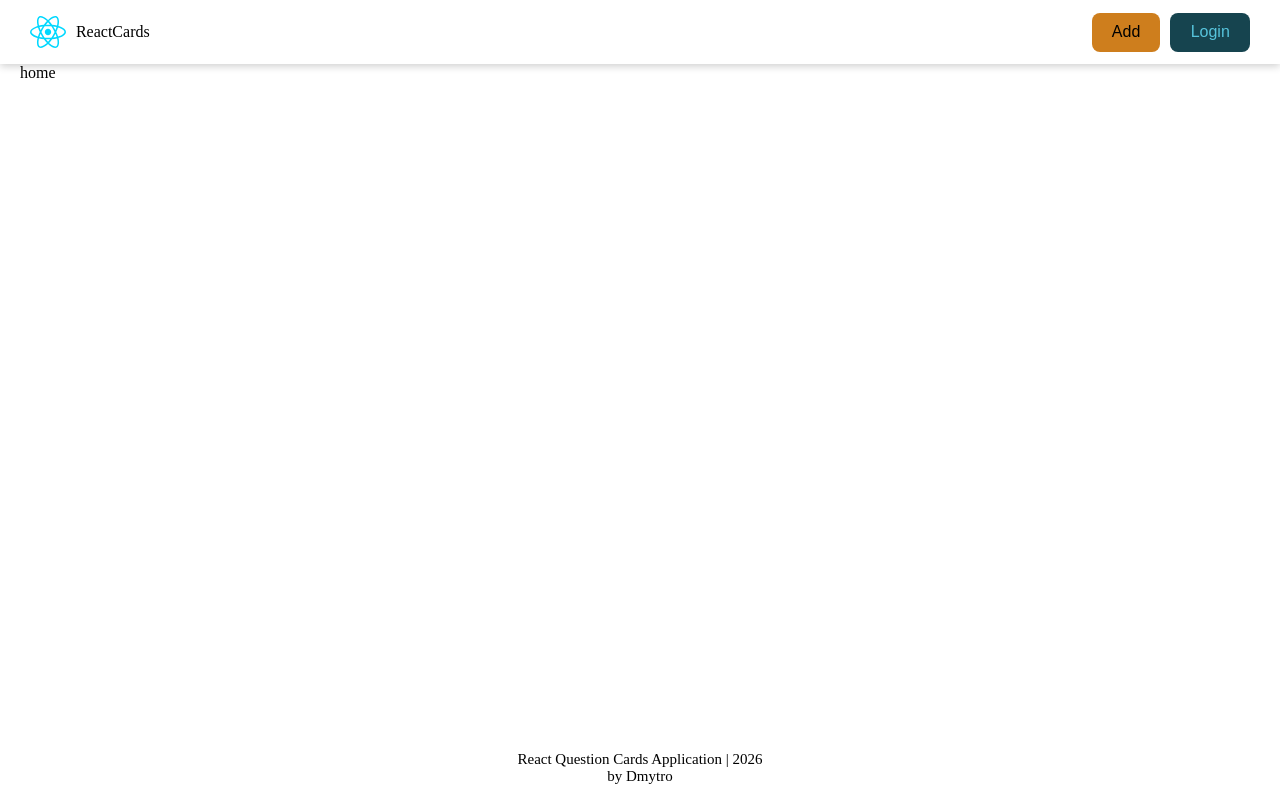
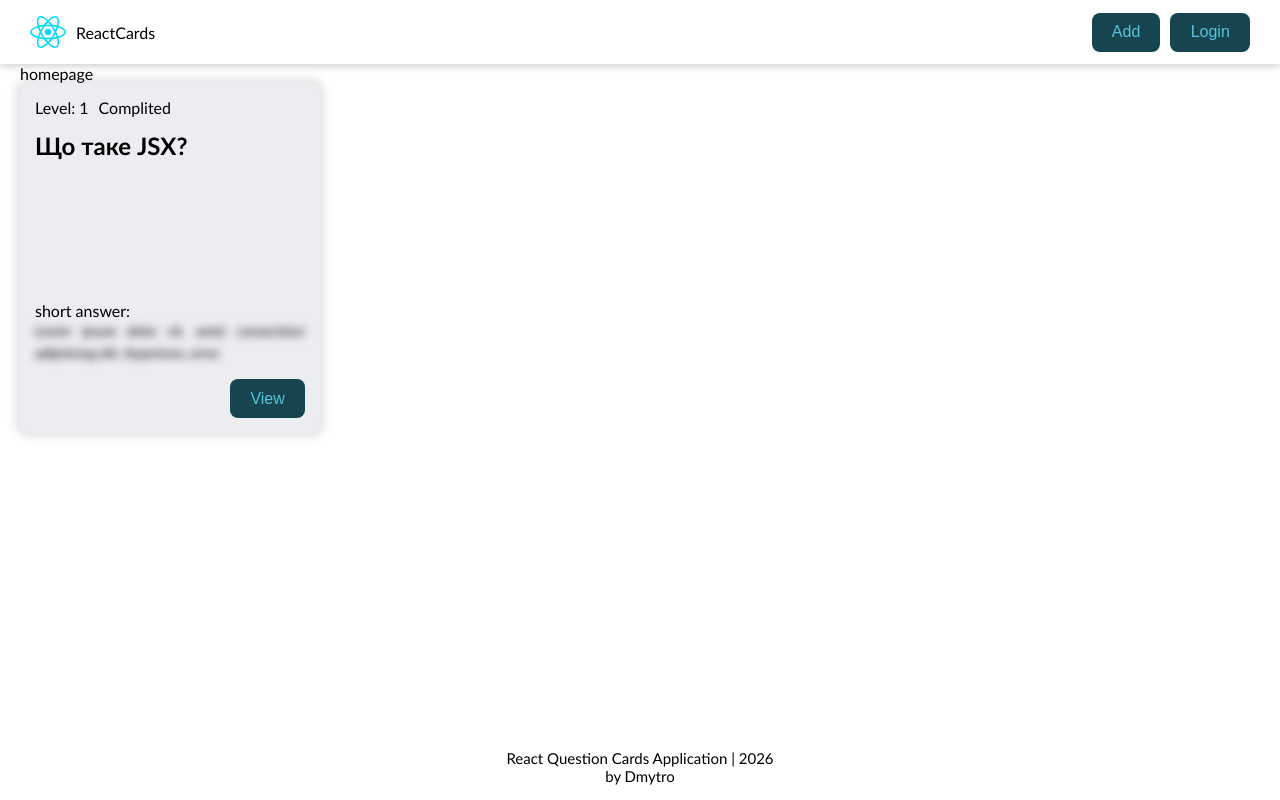
Before and after one commit to gimonch1k/React_Cards, a React (Vite) app: page / in a window 1280 px wide. Built offline with nearby package versions, Linux system fonts and the light colour scheme.

Commit message:
added QuestionCard

```diff
--- a/src/App.jsx
+++ b/src/App.jsx
@@ -1,12 +1,13 @@
 import { BrowserRouter, Routes, Route } from "react-router-dom";
 import { MainLayout } from "./components/MainLayout";
+import { HomePage } from "./pages/HomePage";
 
 function App() {
   return (
     <BrowserRouter>
       <Routes>
         <Route element={<MainLayout />}>
-          <Route path="/" element={<div>home</div>} />
+          <Route path="/" element={<HomePage />} />
           <Route path="/forbidden" element={<div>forbidden</div>} />
           <Route path="/addquestion" element={<div>add question</div>} />
         </Route>
--- a/src/components/Header/Header.jsx
+++ b/src/components/Header/Header.jsx
@@ -1,18 +1,22 @@
+import { useNavigate } from "react-router-dom";
+
 import { Button } from "../Button";
 
 import styles from "./Header.module.scss";
 import ReactLogo from "../../assets/react.svg";
 
 export function Header() {
+  const navigate = useNavigate();
+
   return (
     <header className={styles.header}>
-      <p>
+      <p onClick={() => navigate("/")}>
         <img src={ReactLogo} alt="react logo" />
         <span>ReactCards</span>
       </p>
 
       <div className={styles.buttons}>
-        <Button isActive>Add</Button>
+        <Button onClick={() => navigate("/addquestion")}>Add</Button>
         <Button>Login</Button>
       </div>
     </header>
--- a/src/components/MainLayout/MainLayout.jsx
+++ b/src/components/MainLayout/MainLayout.jsx
@@ -1,8 +1,9 @@
 // import "./MainLayout.module.scss";
 import { Outlet } from "react-router-dom";
-import styles from "./MainLayout.module.scss";
 
 import { Header } from "../Header";
+
+import styles from "./MainLayout.module.scss";
 
 export function MainLayout() {
   const currentYear = new Date().getFullYear();
--- /dev/null
+++ b/src/components/QuestionCard/QuestionCard.jsx
@@ -0,0 +1,26 @@
+import { Button } from "../Button";
+
+import styles from "./QuestionCard.module.scss";
+
+export function QuestionCard() {
+  return (
+    <div className={styles.card}>
+      <div className={styles.labels}>
+        <div>Level: 1</div>
+        <div>Complited</div>
+      </div>
+
+      <h5 className={styles.title}>Що таке JSX?</h5>
+
+      <div className={styles.answers}>
+        <span>short answer: </span>
+        <p className={styles.answer}>
+          Lorem ipsum dolor sit, amet consectetur adipisicing elit. Asperiores,
+          error.
+        </p>
+      </div>
+
+      <Button onClick={() => {}}>View</Button>
+    </div>
+  );
+}
--- /dev/null
+++ b/src/components/QuestionCard/QuestionCard.module.scss
@@ -0,0 +1,41 @@
+.card {
+  width: 300px;
+  height: 350px;
+  border-radius: 10px;
+  padding: 15px;
+  background-color: var(--card-bg-color);
+  box-shadow: 0 0 8px 5px rgba(0, 0, 0, 0.1);
+  display: flex;
+  flex-direction: column;
+  gap: 15px;
+  button {
+    align-self: flex-end;
+  }
+}
+
+.labels {
+  display: flex;
+  gap: 10px;
+}
+
+.title {
+  font-size: 24px;
+  line-height: 28px;
+}
+
+.answers {
+  margin-top: auto;
+}
+
+.answer {
+  font-size: 14px;
+  filter: blur(4px);
+  font-style: italic;
+  text-align: justify;
+  cursor: pointer;
+  transition: filter 0.5s ease-in-out;
+  line-height: 22px;
+  &:hover {
+    filter: none;
+  }
+}
--- /dev/null
+++ b/src/components/QuestionCard/index.jsx
@@ -0,0 +1 @@
+export { QuestionCard } from "./QuestionCard";
--- a/src/index.css
+++ b/src/index.css
@@ -3,6 +3,9 @@
   --text-color: #fff;
   --btn-bg-color: #383b3f;
   --btn-text-color: #fff;
+  --card-bg-color: #343a46;
+
+  font-family: "Gill Sans", "Gill Sans MT", Calibri, "Trebuchet MS", sans-serif;
 }
 
 * {
@@ -22,6 +25,7 @@ body {
     --text-color: #000;
     --btn-bg-color: #16444f;
     --btn-text-color: #57c4dc;
+    --card-bg-color: #ebedf0;
   }
 }
 
@@ -31,5 +35,6 @@ body {
     --text-color: #fff;
     --btn-bg-color: #383b3f;
     --btn-text-color: #fff;
+    --card-bg-color: #343a46;
   }
 }
--- /dev/null
+++ b/src/pages/HomePage/HomePage.jsx
@@ -0,0 +1,12 @@
+import { QuestionCard } from "../../components/QuestionCard";
+
+import styles from "./HomePage.module.scss";
+
+export function HomePage() {
+  return (
+    <div>
+      homepage
+      <QuestionCard />
+    </div>
+  );
+}
--- /dev/null
+++ b/src/pages/HomePage/index.jsx
@@ -0,0 +1 @@
+export { HomePage } from "./HomePage";
```
Also changed, not shown: src/pages/HomePage/HomePage.module.scss (added).
